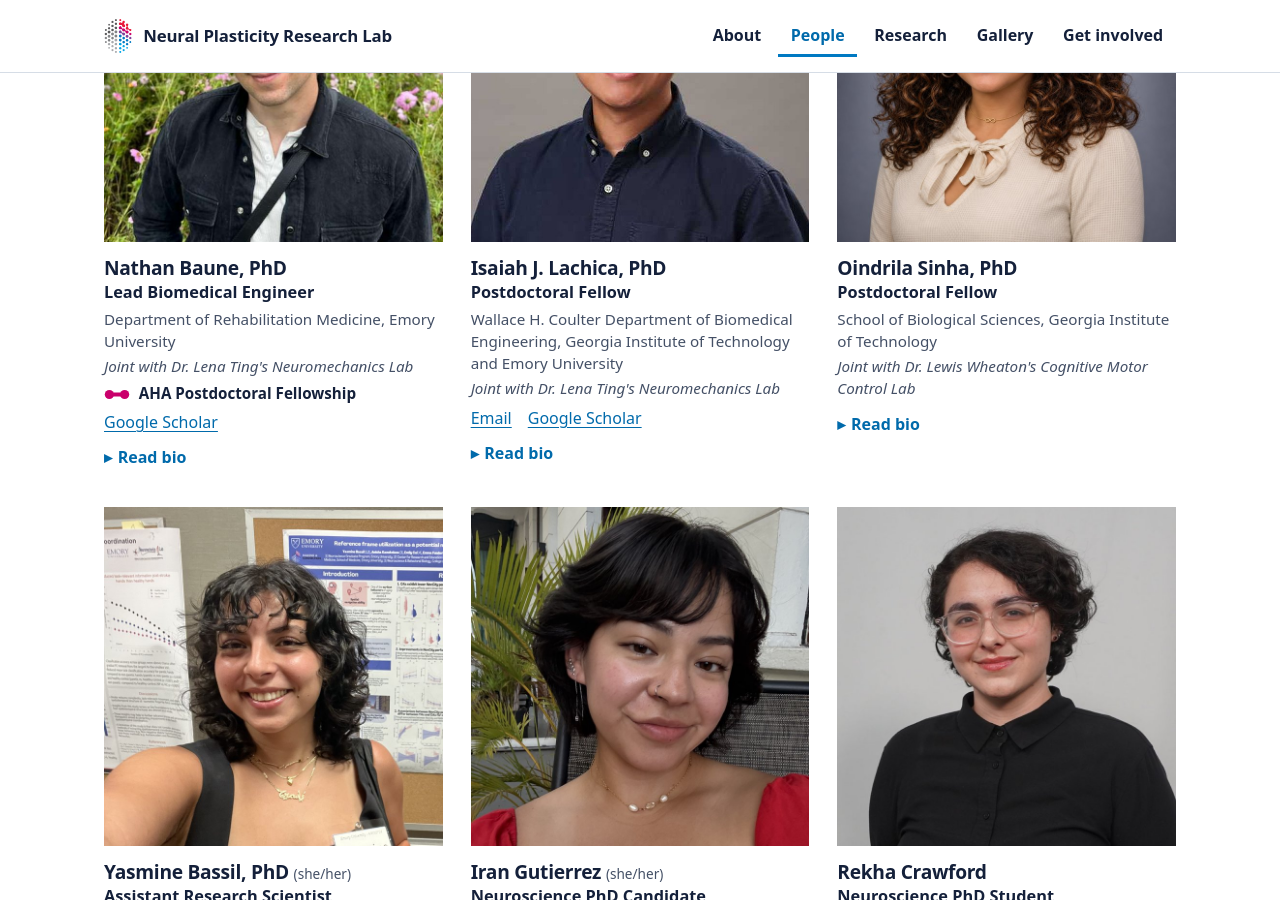
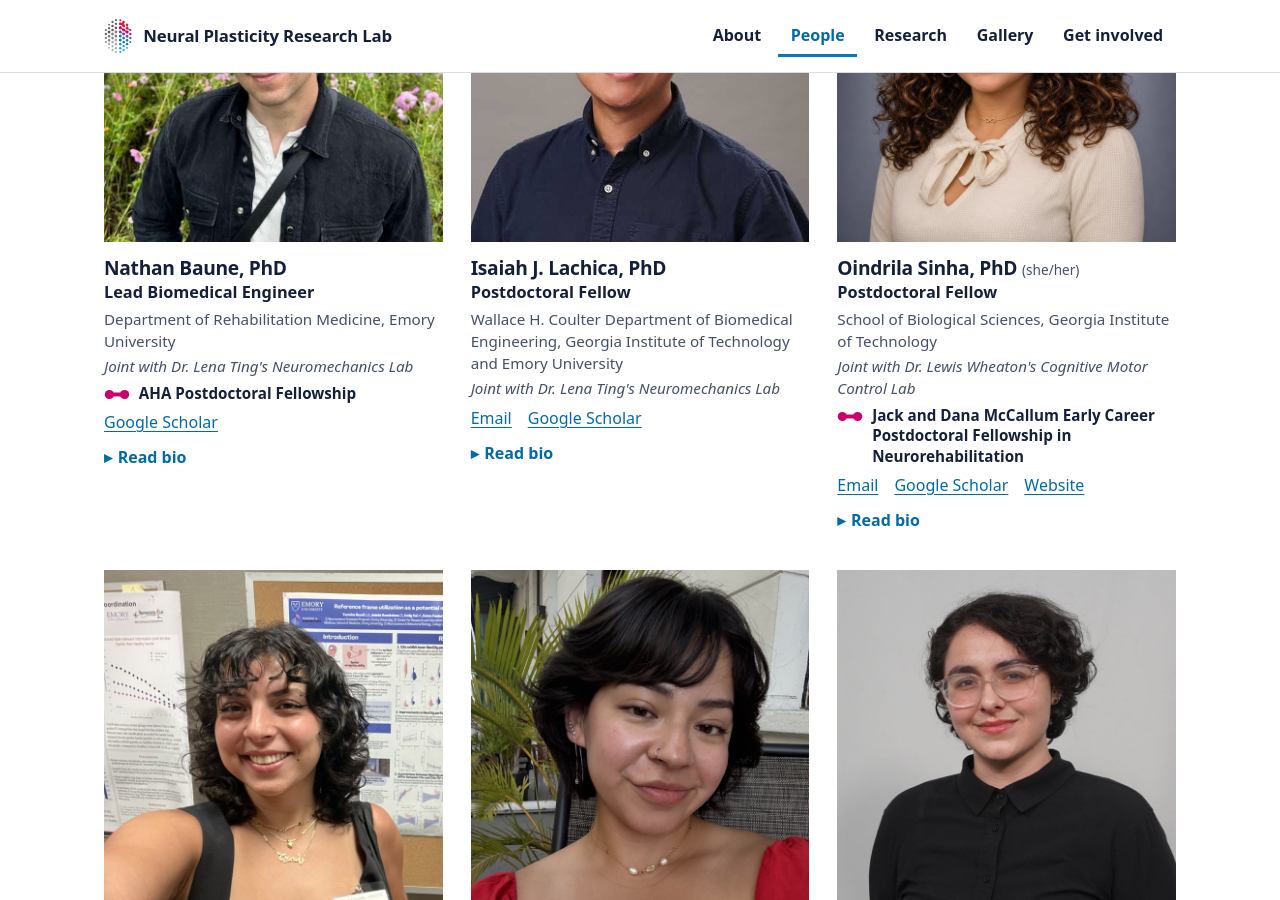
Before and after one commit to npresearchlab/npresearchlab.github.io, a Jekyll site: the page built from people.html, in a window 1280 px wide and 900 px high, scrolled down 1184 px. Built offline with Jekyll 4.4.1, drawn with Linux system fonts in a browser that asks for light colours; some web fonts are replaced; part of the change alters nothing that is shown.

Commit message:
Add Oindrila's profile from the form
Co-Authored-By: Claude Opus 5.5 <noreply@anthropic.com>
Claude-Session: https://claude.ai/code/session_01A6YfpnrJqQKYAxW4w34cR4

```diff
--- a/_data/members.yml
+++ b/_data/members.yml
@@ -51,12 +51,26 @@
     neuroscience to determine how dysfunction across multiple levels of the motor system contributes
     to mobility impairment in movement disorders.
 - name: Oindrila Sinha, PhD
+  pronouns: she/her
   role: Postdoctoral Fellow
   group: Research staff, postdocs, and graduate students
   affiliation: School of Biological Sciences, Georgia Institute of Technology
   joint: Joint with Dr. Lewis Wheaton's Cognitive Motor Control Lab
+  honors: Jack and Dana McCallum Early Career Postdoctoral Fellowship in Neurorehabilitation
   photo: /assets/img/people/oindrila-sinha.jpg
-  bio: "[PLACEHOLDER BIO — replace with a 2–4 sentence bio.]"
+  links:
+  - label: Email
+    url: mailto:osinha8@gatech.edu
+  - label: Google Scholar
+    url: https://scholar.google.com/citations?user=RunZZMYAAAAJ&hl=en
+  - label: Website
+    url: https://oindrila-sinha.github.io/
+  bio: |-
+    Oindrila Sinha, PhD, is a postdoctoral fellow at the Georgia Institute of Technology and Emory School of Medicine. She studies how perceptual learning becomes motor skill, how this changes across adulthood, and why people respond differently to the same practice. Her current projects combine eye tracking, EEG, motor-behavior measures, and machine learning. One shows that anticipatory gaze reveals who is learning a movement sequence before their performance improves. Another uses embedded sensors to measure how people use upper-limb prostheses in daily life. A third asks how aging changes the way vision prepares the body for balance.
+
+    Oindrila's path to research began in the life sciences at Presidency University, India. There, she built biomedical devices, including a patented EEG-based drowsy-driver detector and a navigation aid for people with visual impairments. That work led her to a PhD in Motor Control at Penn State, with a minor in Statistics.
+
+    Outside the lab, she loves working out, spending time in nature, and cooking for friends and family.
 - name: Yasmine Bassil, PhD
   pronouns: she/her
   role: Assistant Research Scientist
```
